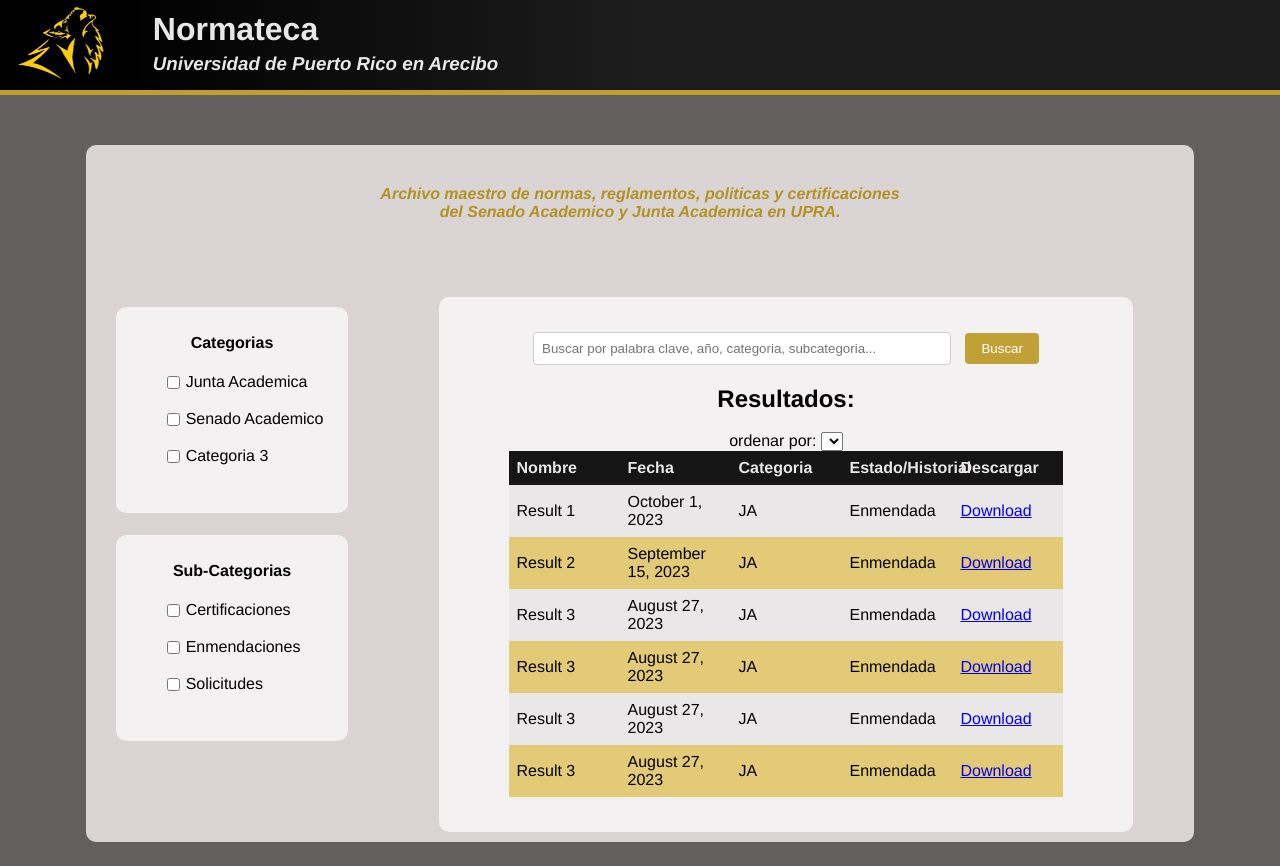
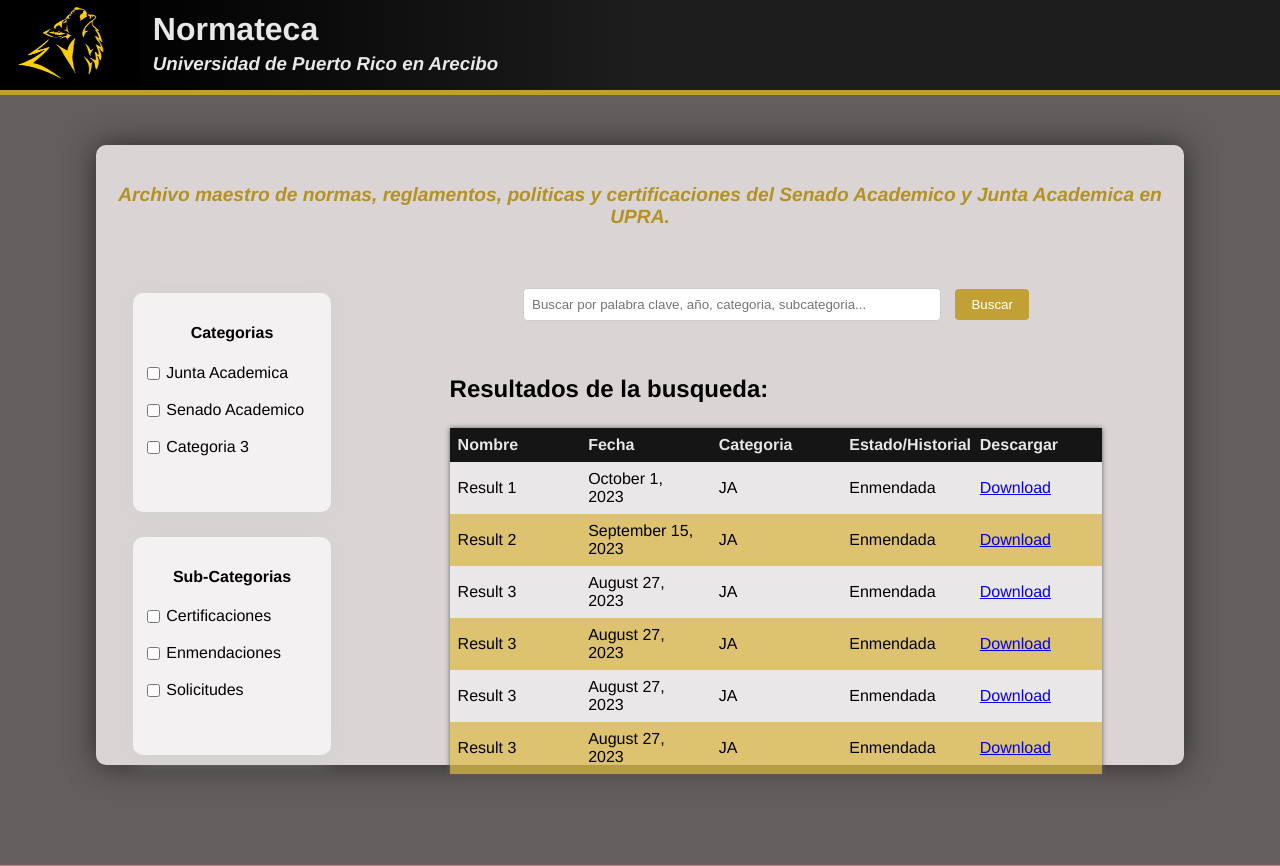
Before and after one commit to Mary0711/Normateca-Prototype, a PHP site: page / in a window 1280 px wide; the page is wider, and only the part inside the window is pictured. Shown: the top 866 px of that part. Run offline with PHP 8.4, Linux system fonts and the light colour scheme; lists and menus that the app fills with data are empty.

Commit message:
reorganizar front

```diff
--- a/index.css
+++ b/index.css
@@ -35,70 +35,62 @@ header div {
 .mensaje {
   text-align: center;
   color: #b39122;
+  font-size: larger;
   font-weight: bold;
   font-style: italic;
-  margin-top: 30px;
+  margin-bottom: 40px;
 }
 
 section {
   background-color: #dad4d4;
   justify-content: center;
   margin: auto auto;
+  width: 85%;
+  border-radius: 10px;
   margin-top: 50px;
   margin-bottom: 100px;
-  padding: 10px;
-  width: 85%;
-  border-radius: 10px;
+  padding-top: 20px;
+  min-height: 600px;
+  max-height: 550px;
+  box-shadow: 0px 0px 30px #161515b7;
 }
 
 .container {
   display: grid;
   grid-template-columns: 25% 75%;
-  column-gap: 10px;
 }
 
-.container > aside {
-  display: flex;
-  flex-direction: column;
-  justify-content: center;
-  text-align: center;
-  width: 100%;
+.filtros {
+  display: grid;
+  grid-template-rows: 50% 50%;
+  row-gap: 25px;
+  padding: 25px;
+}
+
+.busqueda {
+  display: grid;
+  grid-template-rows: 10% 20% 33%;
+  padding-top: 20px;
+  justify-items: center;
 }
 
 .card {
-  width: 85%;
-  height: 200px;
   background-color: rgb(243, 241, 241);
+  box-shadow: 0px 0px 20px rgb(209, 209, 209);
   border-radius: 10px;
-  margin: 0 auto;
-  margin-bottom: 8%;
-  padding-top: 6px;
+  width: 80%;
+  justify-self: center;
+  text-align: center;
+  padding: 10px;
 }
 
 .check > label {
   display: flex;
   justify-content: left;
-  margin-left: 20%;
 }
 
 .check > label > input[type="checkbox"] {
   margin-right: 6px;
-}
-.busqueda {
-  background-color: rgb(243, 241, 241);
-  display: flex;
-  flex-direction: column;
-  align-items: center;
-  border-radius: 10px;
-  width: 85%;
-  height: 535px;
-  display: flex;
-  justify-content: center;
-  margin: 0 auto;
-  margin-top: 60px;
-}
-
-.search-bar {
 }
 
 .search-bar input[type="text"] {
@@ -122,10 +114,17 @@ section {
   background-color: #b0922e;
 }
 
+.busqueda h1 {
+  margin-top: 40px;
+  width: 80%;
+  text-align: start;
+}
+
 table {
   width: 80%;
   table-layout: fixed;
   border-collapse: collapse;
+  box-shadow: 0px 0px 5px #645f5f;
 }
 
 th,
@@ -149,11 +148,13 @@ tbody tr:nth-child(odd) {
 
 footer {
   background-color: #161515;
+  border-top: 5px solid #c19f2c;
+  color: white;
   position: bottom;
   left: 0;
   bottom: 0;
   width: 100%;
-  color: white;
+  margin: auto auto;
   text-align: center;
-  border-top: 5px solid #c19f2c;
+  padding: 50px;
 }
--- a/index.html
+++ b/index.html
@@ -18,12 +18,10 @@
       <section>
         <p class="mensaje">
           Archivo maestro de normas, reglamentos, politicas y certificaciones
-          <br />
           del Senado Academico y Junta Academica en UPRA.
         </p>
-
         <div class="container">
-          <aside>
+          <div class="filtros">
             <div class="card">
               <h4>Categorias</h4>
               <div class="check">
@@ -67,7 +65,7 @@
                 ><br />
               </div>
             </div>
-          </aside>
+          </div>
 
           <div class="busqueda">
             <div class="search-bar">
@@ -77,14 +75,9 @@
               />
               <button type="submit">Buscar</button>
             </div>
+            <h1>Resultados de la busqueda:</h1>
 
             <table>
-              <h1>Resultados:</h1>
-              <label
-                >ordenar por:
-                <select type="select" />
-              </label>
-
               <thead>
                 <tr>
                   <th>Nombre</th>
@@ -143,8 +136,17 @@
         </div>
       </section>
       <footer>
-        <div>mapa</div>
-        <div>info</div>
+        <iframe
+          src="https://www.google.com/maps/embed?pb=!1m18!1m12!1m3!1d3784.3445102894534!2d-66.74303669047976!3d18.468047770706423!2m3!1f0!2f0!3f0!3m2!1i1024!2i768!4f13.1!3m3!1m2!1s0x8c02e71441a83073%3A0xf81fe612f4f1f3f7!2sUniversidad%20de%20Puerto%20Rico%20-%20Recinto%20de%20Arecibo!5e0!3m2!1ses!2spr!4v1698467779928!5m2!1ses!2spr"
+          width="400"
+          height="300"
+          style="border: 0"
+          allowfullscreen=""
+          loading="lazy"
+          referrerpolicy="no-referrer-when-downgrade"
+        ></iframe>
+
+        <h4>Visita nuestro sitio web:<a href="#"> upra.edu</a></h4>
       </footer>
     </body>
   </html>
```
